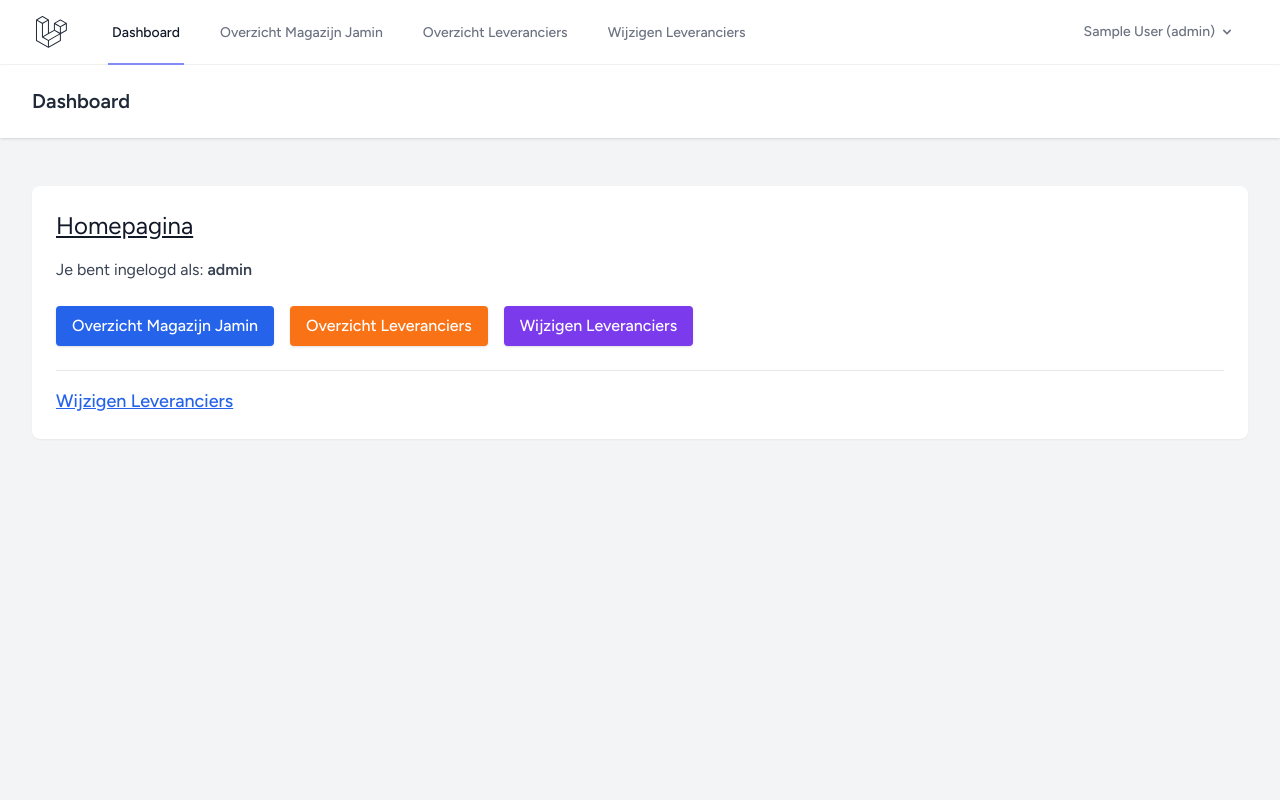
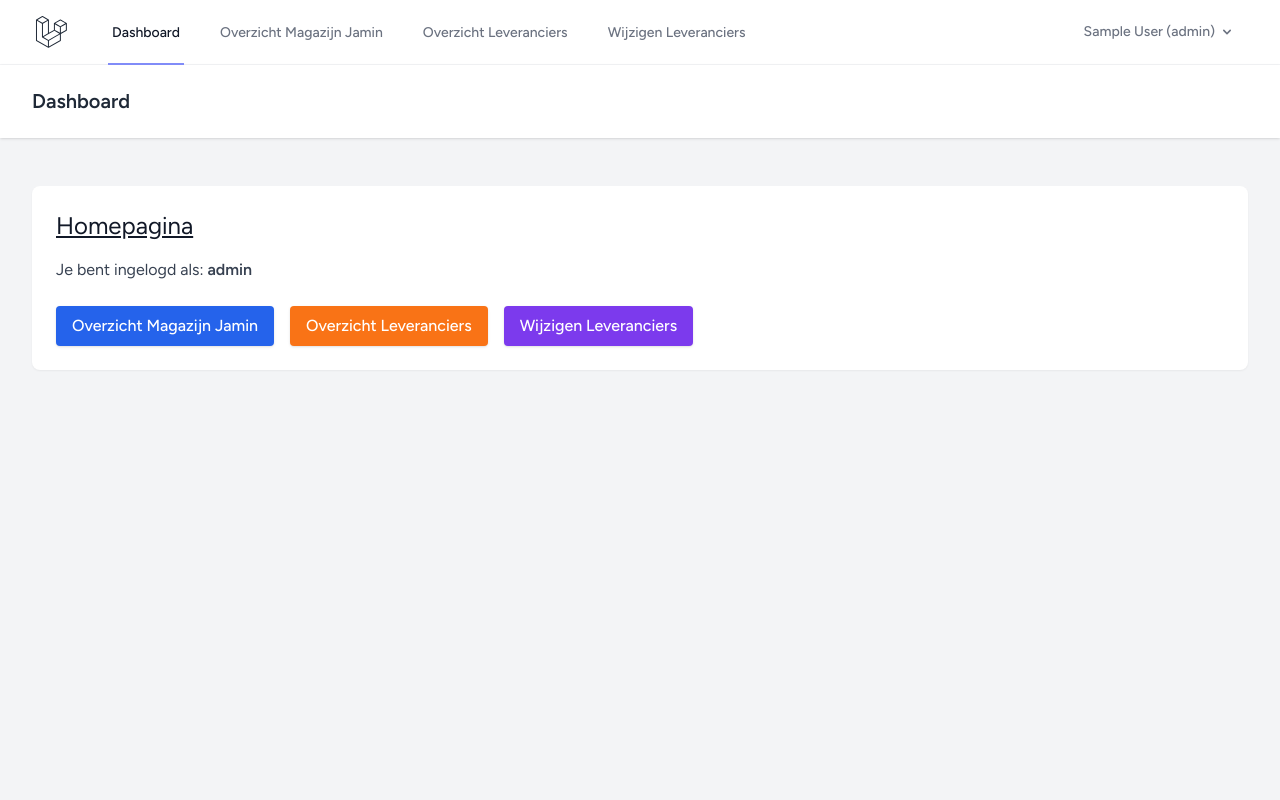
Before and after one commit to Hussein-kadhim/leerjaar-2-p1-laravel, a Laravel app: page /dashboard in a window 1280 px wide. Run offline with Laravel 12, Linux system fonts and the light colour scheme; the visitor is signed in with stand-in values (Sample User, id 1); style sheets or scripts are compiled from the project's sources.

Commit message:
extra link wijzigen leveranciers onderaan verwijderd

```diff
--- a/resources/views/dashboard.blade.php
+++ b/resources/views/dashboard.blade.php
@@ -23,12 +23,6 @@
                             Wijzigen Leveranciers
                         </a>
                     </div>
-
-                    <div class="mt-6 pt-4 border-t border-gray-200">
-                        <a href="{{ route('leverancier.wijzigen') }}" class="text-blue-600 hover:text-blue-800 text-lg font-medium">
-                            <u>Wijzigen Leveranciers</u>
-                        </a>
-                    </div>
                 </div>
             </div>
         </div>
```
